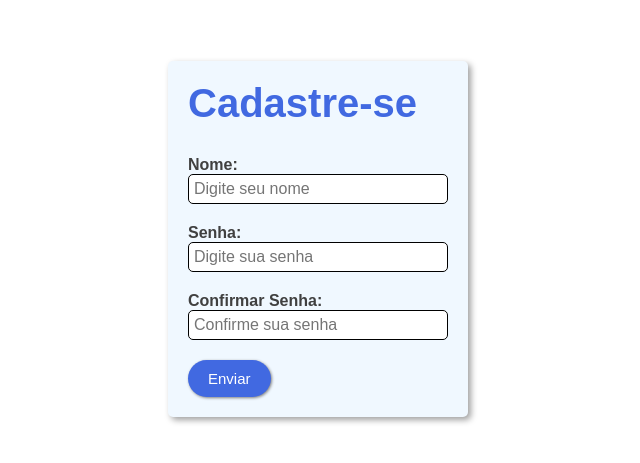
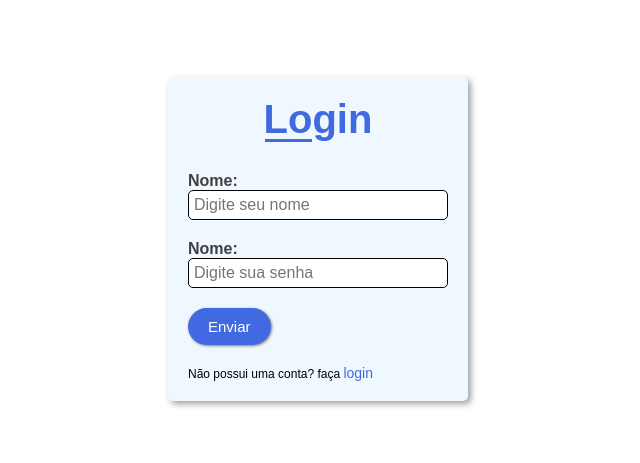
Before and after one commit to ThiagoAndrade92/formulario, a React (Vite) app: page / in a window 1280 px wide. Shown: the part 161-624 px from the top of the page, without its empty margins (322-962 px from the left). Built offline with nearby package versions, Linux system fonts and the light colour scheme.

Commit message:
formCadastrar terminado, FormLogin iniciado

```diff
--- a/src/App.jsx
+++ b/src/App.jsx
@@ -1,6 +1,6 @@
 //Css
 import './App.css'
-import { FormCadastro } from './components/FormCadastro'
+import { FormLogin } from './components/FormLogin'
 
 //Components
 
@@ -9,7 +9,7 @@ function App() {
 
   return (
     <>
-      <FormCadastro />
+    <FormLogin />
     </>
   )
 }
--- a/src/components/FormCadastro/index.jsx
+++ b/src/components/FormCadastro/index.jsx
@@ -1,4 +1,7 @@
-import { useState } from 'react';
+//React
+import { useEffect, useState } from 'react';
+
+//Css
 import style from './styles.module.css';
 
 export const  FormCadastro= () => {
@@ -10,6 +13,15 @@ export const  FormCadastro= () => {
     const [ erroSenha, setErroSenha ] = useState('');
     const [ erroConfirmarSenha, setErroConfirmarSenha ] = useState('');
 
+    useEffect(() => {
+        const dadosSalvos = JSON.parse(localStorage.getItem('usuario'));
+        if (dadosSalvos) {
+            setNome(dadosSalvos.nome || '');
+            setSenha(dadosSalvos.senha || '');
+            setConfirmarSenha(dadosSalvos.confirmarSenha || '');
+        }
+    }, []);
+
     const validarNome = (valor) => {
         setNome(valor);
         if (valor.length < 3 || valor.trim() === '') {
@@ -17,6 +29,7 @@ export const  FormCadastro= () => {
         } else {
             setErroNome('');
         }
+        salvarNoLocalStorage({nome: valor})
     };
 
     const validarSenha = (valor) => {
@@ -35,7 +48,14 @@ export const  FormCadastro= () => {
         } else {
             setErroConfirmarSenha('');
         }
+        salvarNoLocalStorage({confirmarSenha: valor})
     };
+
+    const salvarNoLocalStorage = (novoDado) => {
+        const dadosAtuais = JSON.parse(localStorage.getItem('usuario')) || {};
+        const dadosAtualizados = {...dadosAtuais, ...novoDado};
+        localStorage.setItem('usuario', JSON.stringify(dadosAtualizados));
+    }
 
     const handleSubmit = (e) => {
         e.preventDefault();
--- /dev/null
+++ b/src/components/FormLogin/index.jsx
@@ -0,0 +1,44 @@
+//React
+import { useState } from 'react';
+
+//Css
+import style from './styles.module.css';
+
+export const FormLogin = () => {
+    const [ nomeLogin, setNomeLogin ] = useState('');
+    const [ senhaLogin, setSenhaLogin ] = useState('');
+
+  return (
+    <div className={style.login}>
+        <form>
+            <h2 className={style.titulo}>Login</h2>
+            <label>
+                Nome:
+                <input
+                type="text"
+                id='nomeLogin'
+                placeholder='Digite seu nome'
+                value={nomeLogin}
+                onChange={e => setNomeLogin(e.target.value)}
+                />
+            </label>
+
+            <label>
+                Nome:
+                <input
+                type="password"
+                id='senhaLogin'
+                placeholder='Digite sua senha'
+                value={senhaLogin}
+                onChange={e => setSenhaLogin(e.target.value)}
+                />
+            </label>
+
+            <button type="submit" className={style.btn}>Enviar</button>
+
+            <span className={style.cadastrar}>Não possui uma conta? faça <a href="/">login</a></span>
+        </form>
+
+    </div>
+  )
+}
--- /dev/null
+++ b/src/components/FormLogin/styles.module.css
@@ -0,0 +1,90 @@
+.login {
+    height: 100vh;
+
+    display: flex;
+    align-items: center;
+    justify-content: center;
+}
+
+.login form {
+    width: 300px;
+    box-shadow: 3px 3px 6px rgba(0, 0, 0, 0.377);
+    background-color: aliceblue;
+    padding: 20px;
+    border-radius: 5px;
+}
+
+.titulo {
+    position: relative;
+    color: #4169e1;
+    font-size: 40px;
+    margin-bottom: 30px;
+    text-align: center;
+}
+
+.titulo::after {
+    content: '';
+    position: absolute;
+    bottom: 0;
+    left:77px;
+    background-color: #4169e1;
+    width: 18%;
+    height: 3px;
+}
+
+.login form label {
+    display: flex;
+    flex-direction: column;
+    cursor: pointer;
+
+    width: 100%;
+    font-weight: 600;
+    color: #404040;
+    margin-bottom: 20px;
+}
+
+.login form input {
+    outline: none;
+    font-size: 16px;
+    color: #404040;
+    padding: 5px;
+    border-radius: 5px;
+    border: 1px solid black;
+}
+
+.btn {
+    background-color: #4169e1;
+    border: none;
+    padding: 10px 20px;
+    border-radius: 20px;
+    font-size: 15px;
+    color: #fff;
+    box-shadow: 1px 1px 3px #808080;
+    cursor: pointer;
+    transition: color .3s ease;
+    margin-bottom: 20px;
+}
+
+.btn:hover {
+    background-color: #3657b9;
+}
+
+.erro {
+    font-size: 12px;
+    color: #ff0000;
+}
+
+.cadastrar {
+    display: block;
+    font-size: 12px;
+}
+
+.cadastrar > a {
+    text-decoration: none;
+    font-size: 14px;
+    color: #4169e1;
+}
+
+.cadastrar > a:hover {
+    color: #3657b9;
+}
```
